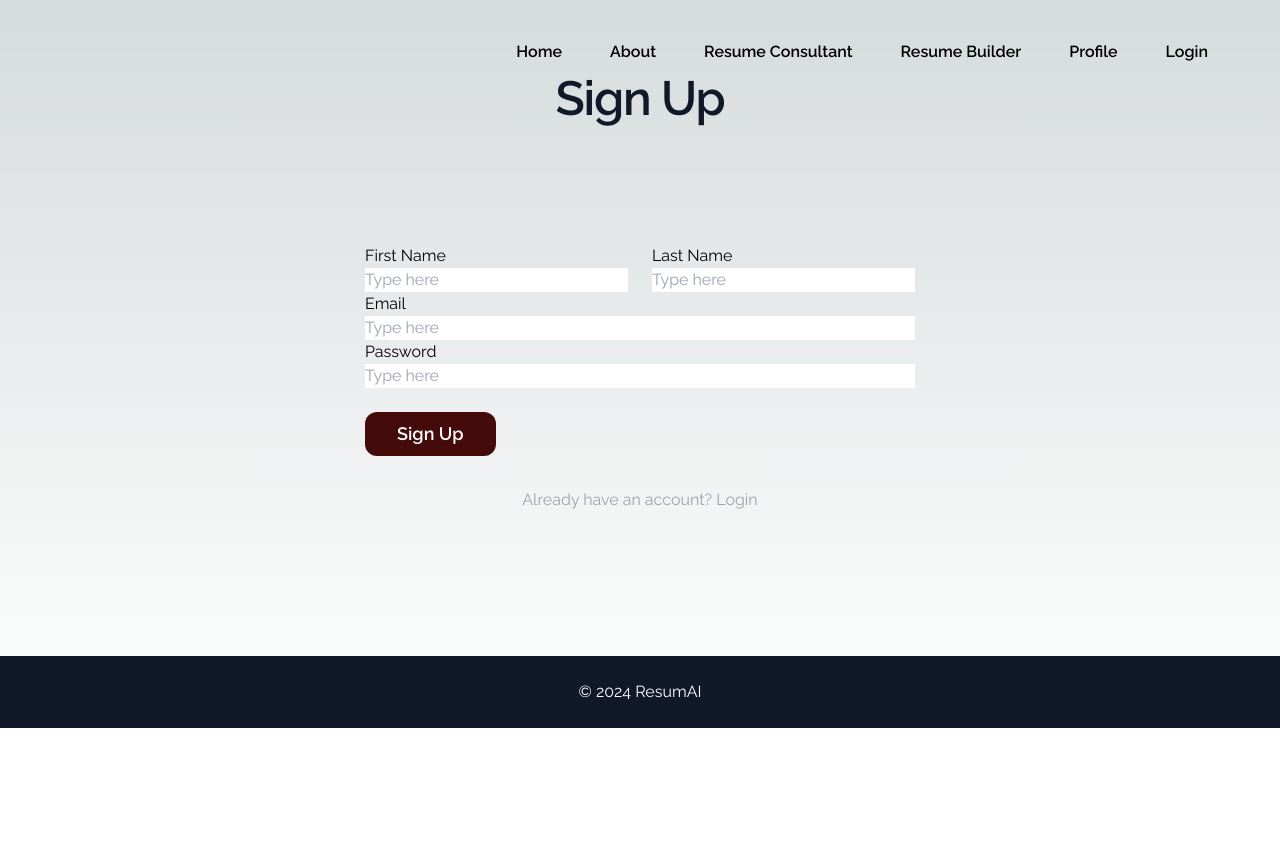
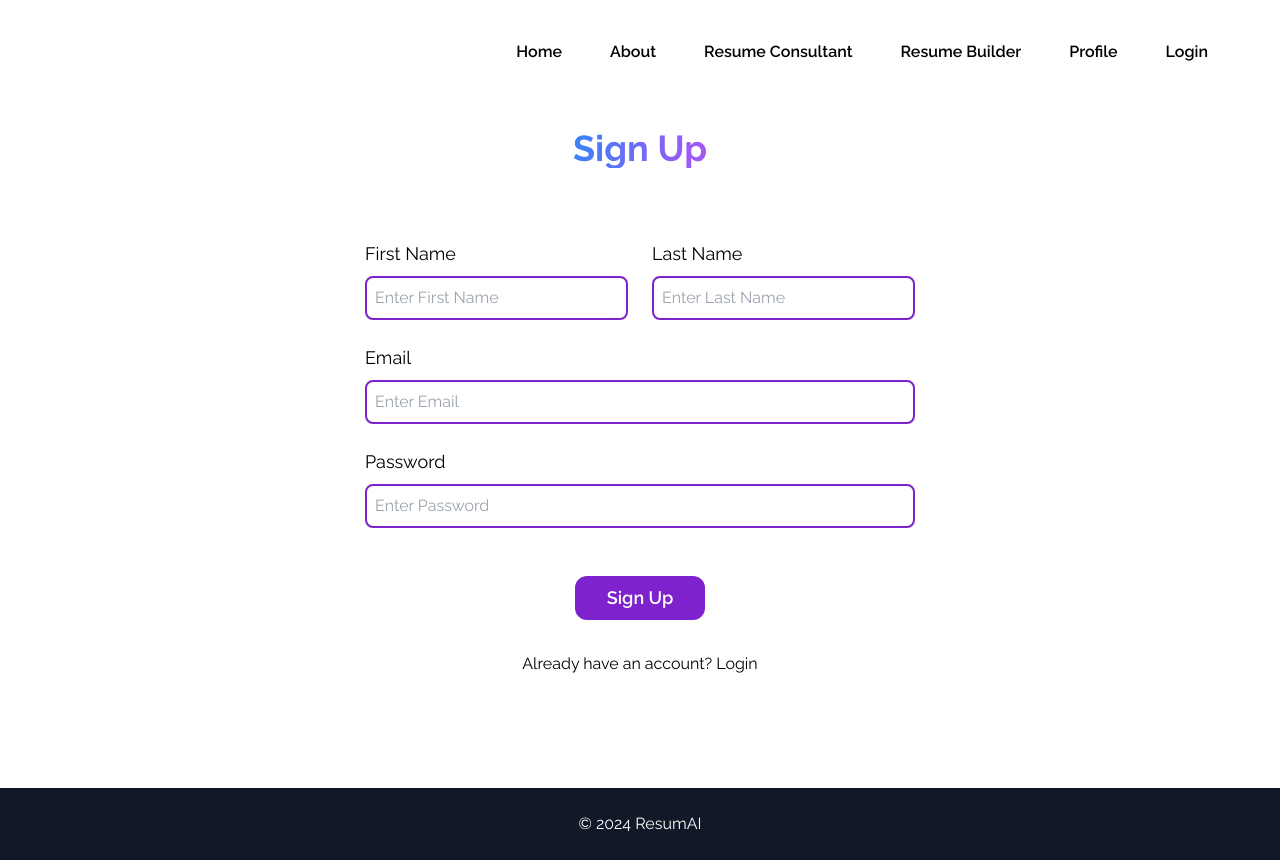
Before and after one commit to AllenSun101/ResumAI, a Next.js app in the folder frontend/: page /SignUp in a window 1280 px wide. Before the commit the page ends 800 px from the top, so only its background shows below. Built offline with nearby package versions, Linux system fonts and the light colour scheme.

Commit message:
Login/Sign Up Frontend

```diff
--- /dev/null
+++ b/frontend/app/ForgotPassword/page.js
@@ -0,0 +1,29 @@
+export default function ForgotPassword() {
+    return (
+        <main data-theme="light" className="py-32 bg-white">
+            <div className="flex justify-center mb-6">
+                <h2 className="text-4xl font-bold bg-clip-text text-transparent bg-gradient-to-r from-blue-500 to-purple-500"> Reset Password </h2>
+            </div>
+            <div className="flex items-center justify-center p-12">
+                <div className="mx-auto w-full max-w-[550px]">
+                    <form action="" method="POST">
+                        <div className="form-control w-full max-w-xl mb-24">
+                            <div className="mb-2">
+                                <label className="label">
+                                    <p className="label-text text-lg">Email</p>
+                                </label>
+                            </div>
+                            <input type="email" name="" placeholder="Enter Email" className="input input-bordered w-full max-w-xl py-2 px-2 rounded-lg border-2 border-purple-700" required />
+                        </div>
+
+                        <p className="text-center"> An email will be sent with instructions on resetting your password.</p>
+
+                        <div className="text-center">
+                            <button type="submit" className="bg-purple-700 hover:bg-purple-400 hover:text-white text-white text-lg font-semibold py-2 px-8 rounded-xl mt-6 btn btn-block">Submit</button>
+                        </div>
+                    </form>
+                </div>
+            </div>
+        </main>
+    )
+}
--- a/frontend/app/Login/page.js
+++ b/frontend/app/Login/page.js
@@ -13,7 +13,7 @@ export default function Login() {
                                     <p className="label-text text-lg">Email</p>
                                 </label>
                             </div>
-                            <input type="email" name="" placeholder="Insert Email" className="input input-bordered w-full max-w-xl py-2 px-2 rounded-lg border-2 border-purple-700" required />
+                            <input type="email" name="" placeholder="Enter Email" className="input input-bordered w-full max-w-xl py-2 px-2 rounded-lg border-2 border-purple-700" required />
                         </div>
 
                         <div className="form-control w-full max-w-xl mb-6">
@@ -22,7 +22,7 @@ export default function Login() {
                                     <p className="label-text text-lg">Password</p>
                                 </label>
                             </div>
-                            <input type="password" name="" placeholder="Insert Password" className="input input-bordered w-full max-w-xl py-2 px-2 rounded-lg border-2 border-purple-700" required />
+                            <input type="password" name="" placeholder="Enter Password" className="input input-bordered w-full max-w-xl py-2 px-2 rounded-lg border-2 border-purple-700" required />
                         </div>
 
                         <label className="label text-center">
--- a/frontend/app/SignUp/page.js
+++ b/frontend/app/SignUp/page.js
@@ -1,53 +1,112 @@
 export default function SignUp() {
     return (
-        <main data-theme="light" className="pb-24">
-            <div className="sm:mx-auto sm:w-full sm:max-w-sm">
-                <h2 className="py-20 text-center text-5xl font-semibold leading-9 tracking-tight text-gray-900">Sign Up</h2>
+        <main data-theme="light" className="pt-32 pb-16 bg-white">
+            <div className="flex justify-center mb-6">
+                <h2 className="text-4xl font-bold bg-clip-text text-transparent bg-gradient-to-r from-blue-500 to-purple-500"> Sign Up </h2>
             </div>
+
             <div className="flex items-center justify-center p-12">
                 <div className="mx-auto w-full max-w-[550px]">
                     <form action="" method="POST">
                         <div className="-mx-3 flex flex-wrap">
                             <div className="w-full px-3 sm:w-1/2">
-                                <div className="form-control w-full max-w-xs">
+                                <div className="form-control w-full max-w-xs mb-6">
+                                    <div className="mb-2">
                                         <label className="label">
-                                        <span className="label-text">First Name</span>
+                                            <p className="label-text text-lg">First Name</p>
                                         </label>
-                                    <input type="text" name="" placeholder="Type here" className="input input-bordered w-full max-w-xs" required />
+                                    </div>
+                                    <input type="text" name="" placeholder="Enter First Name" className="input input-bordered w-full max-w-xl py-2 px-2 rounded-lg border-2 border-purple-700" required />
                                     </div>
                             </div>
 
                             <div className="w-full px-3 sm:w-1/2">
-                                <div className="form-control w-full max-w-xs">
+                                <div className="form-control w-full max-w-xs mb-6">
+                                    <div className="mb-2">
                                         <label className="label">
-                                        <span className="label-text">Last Name</span>
+                                            <p className="label-text text-lg">Last Name</p>
                                         </label>
-                                    <input type="text" name="" placeholder="Type here" className="input input-bordered w-full max-w-xs" />
+                                    </div>
+                                    <input type="text" name="" placeholder="Enter Last Name" className="input input-bordered w-full max-w-xl py-2 px-2 rounded-lg border-2 border-purple-700" required />
                                 </div>
                             </div>
                         </div>
 
-                        <div className="form-control w-full max-w-xl">
+                        <div className="form-control w-full max-w-xl mb-6">
+                            <div className="mb-2">
                                 <label className="label">
-                                <span className="label-text">Email</span>
+                                    <p className="label-text text-lg">Email</p>
                                 </label>
-                            <input type="email" name="" placeholder="Type here" className="input input-bordered w-full max-w-xl" required />
+                            </div>
+                            <input type="email" name="" placeholder="Enter Email" className="input input-bordered w-full max-w-xl py-2 px-2 rounded-lg border-2 border-purple-700" required />
                         </div>
 
-                        <div className="form-control w-full max-w-xl">
+                        <div className="form-control w-full max-w-xl mb-6">
+                            <div className="mb-2">
                                 <label className="label">
-                                <span className="label-text">Password</span>
+                                    <p className="label-text text-lg">Password</p>
                                 </label>
-                            <input type="password" name="" placeholder="Type here" className="input input-bordered w-full max-w-xl" required />
+                            </div>
+                            <input type="password" name="" placeholder="Enter Password" className="input input-bordered w-full max-w-xl py-2 px-2 rounded-lg border-2 border-purple-700" required />
                         </div>
 
-                        <button type="submit" className="bg-red-950 hover:bg-gray-100 hover:text-black text-white text-lg font-semibold py-2 px-8 rounded-xl mt-6 btn btn-block">Sign Up</button>
+                        <div className="text-center">
+                            <button type="submit" className="bg-purple-700 hover:bg-purple-400 hover:text-white text-white text-lg font-semibold py-2 px-8 rounded-xl mt-6 btn btn-block">Sign Up</button>
+                        </div>
                     </form>
                     <div className="text-center pt-8">
-                        <p className="text-center text-gray-400">Already have an account? <a href="/Login" className="link text-black-400 focus:outline-none focus:underline focus:text-black-500 dark:focus:border-gray-800">Login</a></p>
+                        <p className="text-center text-black">Already have an account? <a href="/Login" className="link text-black-400 focus:outline-none focus:underline focus:text-black-500 dark:focus:border-gray-800">Login</a></p>
                     </div>
                 </div>
             </div>
         </main>
     )
 }
+
+/*
+export default function Login() {
+    return (
+        <main data-theme="light" className="pt-32 pb-16 bg-white">
+            <div className="flex justify-center mb-6">
+                <h2 className="text-4xl font-bold bg-clip-text text-transparent bg-gradient-to-r from-blue-500 to-purple-500"> Log In </h2>
+            </div>
+            <div className="flex items-center justify-center p-12">
+                <div className="mx-auto w-full max-w-[550px]">
+                    <form action="" method="POST">
+                        <div className="form-control w-full max-w-xl mb-6">
+                            <div className="mb-2">
+                                <label className="label">
+                                    <p className="label-text text-lg">Email</p>
+                                </label>
+                            </div>
+                            <input type="email" name="" placeholder="Enter Email" className="input input-bordered w-full max-w-xl py-2 px-2 rounded-lg border-2 border-purple-700" required />
+                        </div>
+
+                        <div className="form-control w-full max-w-xl mb-6">
+                            <div className="mb-2">
+                                <label className="label">
+                                    <p className="label-text text-lg">Password</p>
+                                </label>
+                            </div>
+                            <input type="password" name="" placeholder="Enter Password" className="input input-bordered w-full max-w-xl py-2 px-2 rounded-lg border-2 border-purple-700" required />
+                        </div>
+
+                        <label className="label text-center">
+                            <p className="label-text-alt"><a href="/ForgotPassword" className="text-gray-400 focus:outline-none focus:text-black-500 hover:text-black-500 dark:hover:text-black-300">Forgot password?</a></p>
+                        </label>
+
+                        <div className="text-center">
+                            <button type="submit" className="bg-purple-700 hover:bg-purple-400 hover:text-white text-white text-lg font-semibold py-2 px-8 rounded-xl mt-6 btn btn-block">Log In</button>
+                        </div>
+                    </form>
+
+                    <div className="text-center pt-8">
+                        <p className="text-center text-black">Don&#x27;t have an account yet? <a href="/SignUp" className="link text-black-400 focus:outline-none focus:underline focus:text-black-500 dark:focus:border-gray-800">Sign up</a></p>
+                    </div>
+                </div>
+            </div>
+        </main>
+    )
+}
+
+*/
```
Lines whose indentation alone changed are shown as unchanged.
